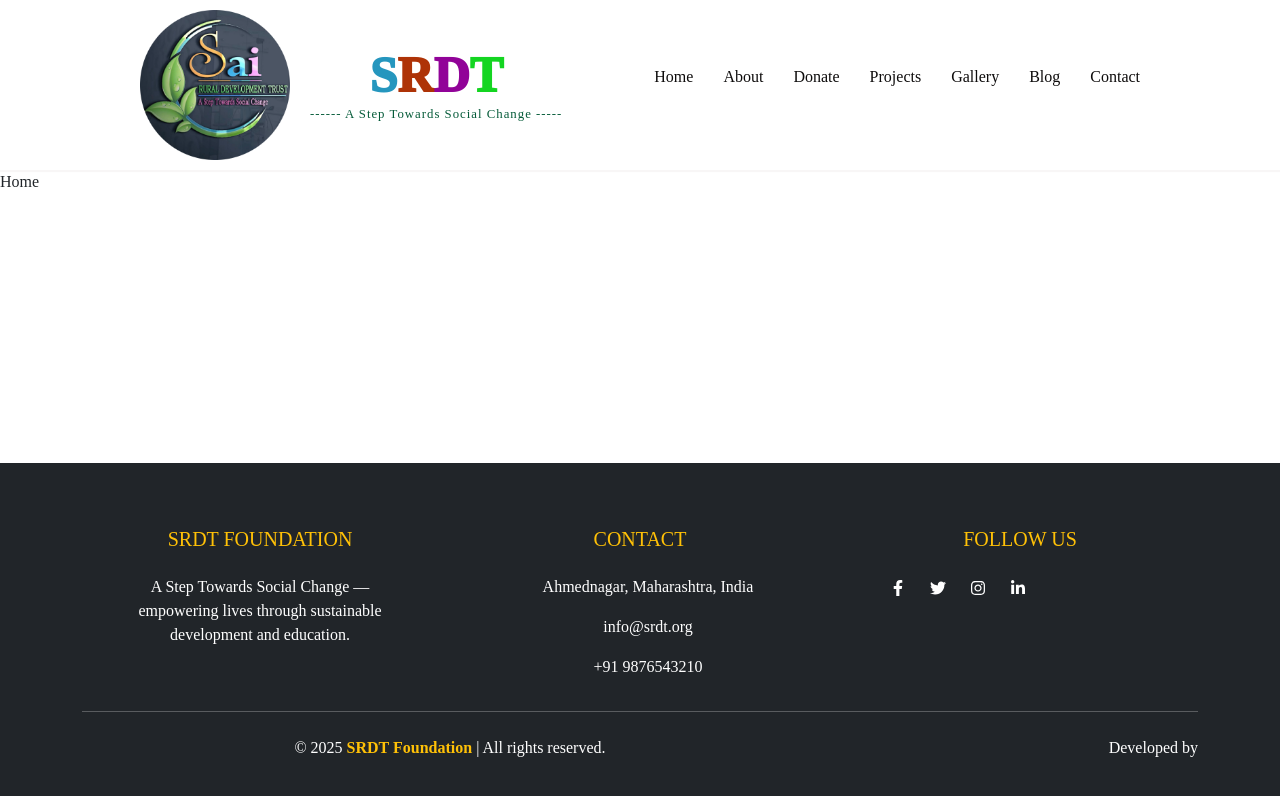
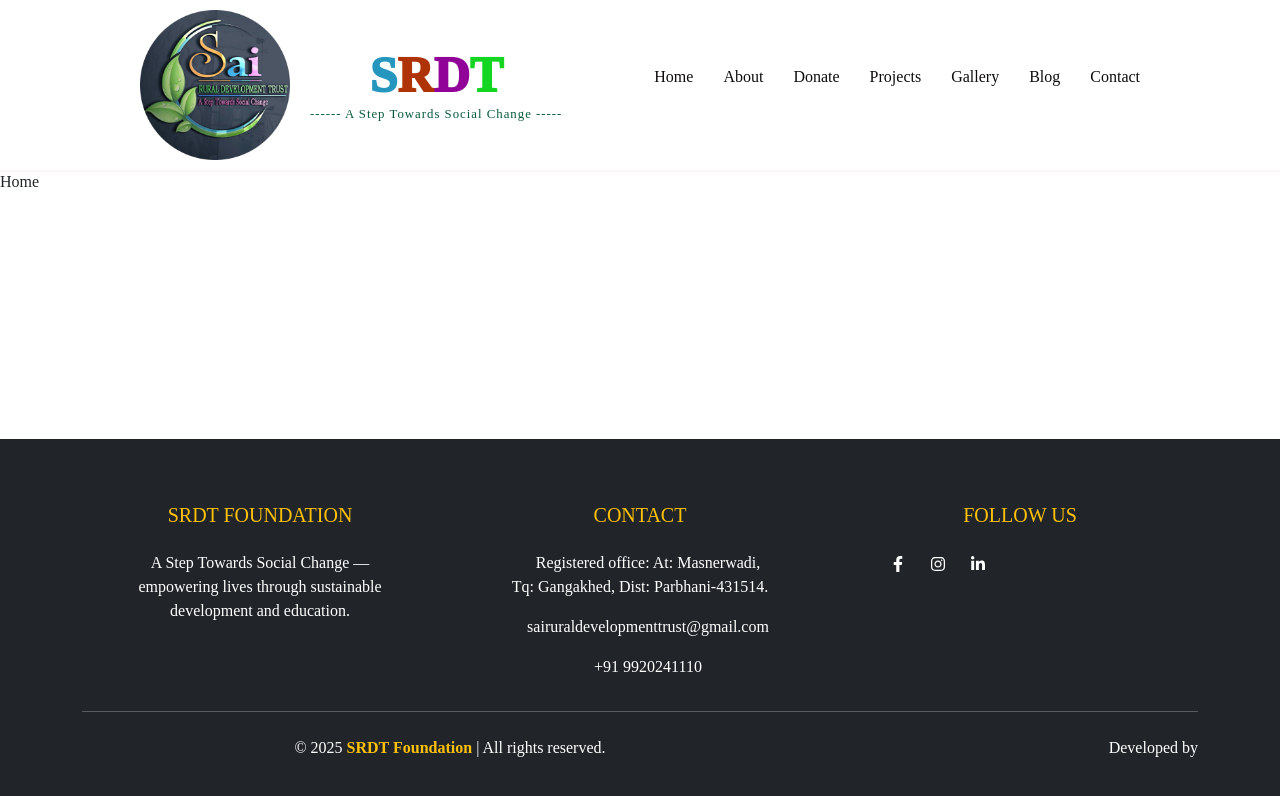
Before and after one commit to vaibhavkadsus/srdt_project, a React (Vite) app: page / in a window 1280 px wide. Shown: the top 796 px of the page. Built offline with nearby package versions, Linux system fonts and the light colour scheme.

Commit message:
update footer

```diff
--- a/src/Footer.jsx
+++ b/src/Footer.jsx
@@ -1,36 +1,31 @@
 import React from "react";
 import 'bootstrap/dist/css/bootstrap.min.css';
 import { FaFacebookF, FaTwitter, FaInstagram, FaLinkedinIn } from "react-icons/fa";
+
 
 const Footer = () => {
   return (
     <footer className="bg-dark text-white pt-5 pb-4">
       <div className="container text-center text-md-left">
         <div className="row text-center text-md-left">
-
-
           <div className="col-md-3 col-lg-3 col-xl-3 mx-auto mt-3">
             <h5 className="text-uppercase mb-4 font-weight-bold text-warning">SRDT Foundation</h5>
-            <p>A Step Towards Social Change — empowering lives through sustainable development and education.</p>
+            <p>
+              A Step Towards Social Change — empowering lives through sustainable development and education.
+            </p>
           </div>
-
-
-
-
 
           <div className="col-md-4 col-lg-3 col-xl-3 mx-auto mt-3">
             <h5 className="text-uppercase mb-4 font-weight-bold text-warning">Contact</h5>
-            <p><i className="fas fa-home me-3"></i> Ahmednagar, Maharashtra, India</p>
-            <p><i className="fas fa-envelope me-3"></i> info@srdt.org</p>
-            <p><i className="fas fa-phone me-3"></i> +91 9876543210</p>
+            <p><i className="fas fa-home me-3"></i>Registered office: At: Masnerwadi, Tq: Gangakhed, Dist: Parbhani-431514.</p>
+            <p><i className="fas fa-envelope me-3"></i> sairuraldevelopmenttrust@gmail.com</p>
+            <p><i className="fas fa-phone me-3"></i> +91 9920241110</p>
           </div>
-
 
           <div className="col-md-3 col-lg-4 col-xl-3 mx-auto mt-3">
             <h5 className="text-uppercase mb-4 font-weight-bold text-warning">Follow Us</h5>
             <div className="d-flex justify-content-center justify-content-md-start">
               <a href="#" className="text-white me-4"><FaFacebookF /></a>
-              <a href="#" className="text-white me-4"><FaTwitter /></a>
               <a href="#" className="text-white me-4"><FaInstagram /></a>
               <a href="#" className="text-white"><FaLinkedinIn /></a>
             </div>
```
Also changed, not shown: src/Components/Galary.jsx (deleted, +0 -9 lines).
